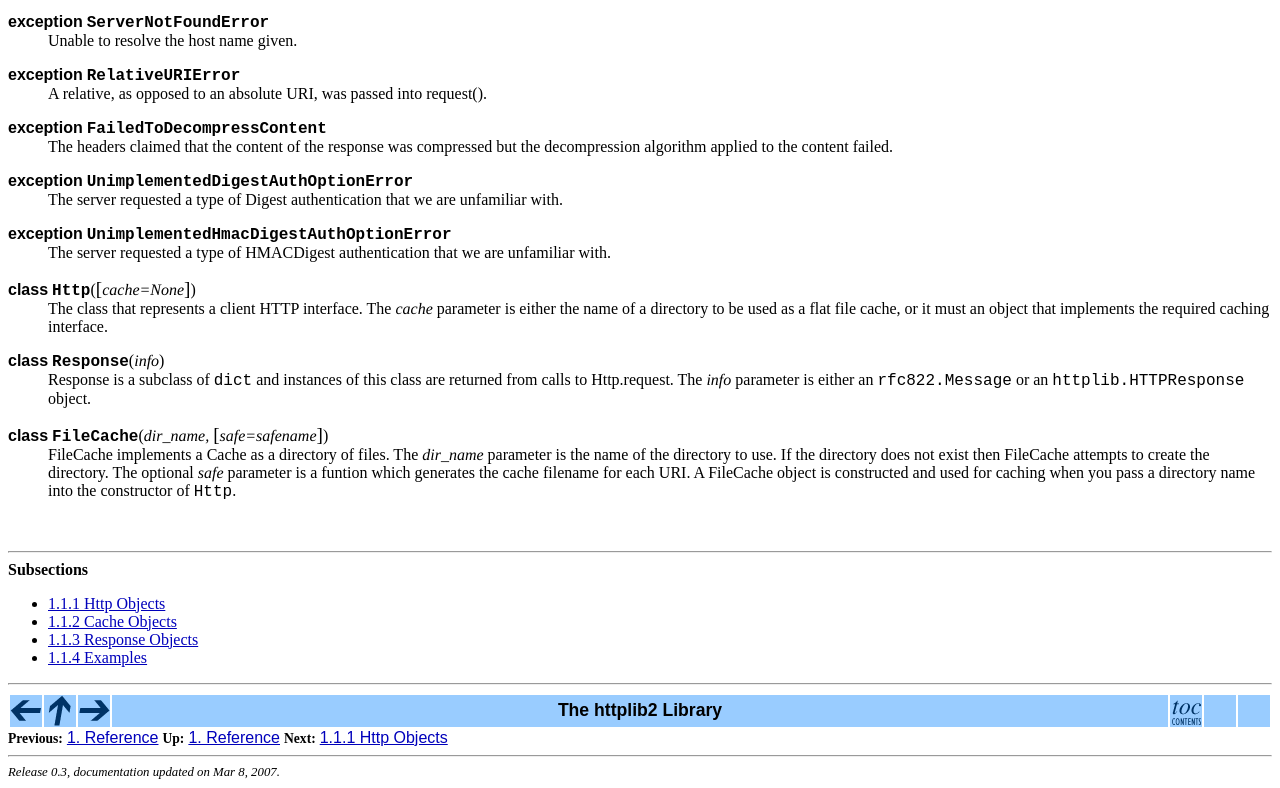
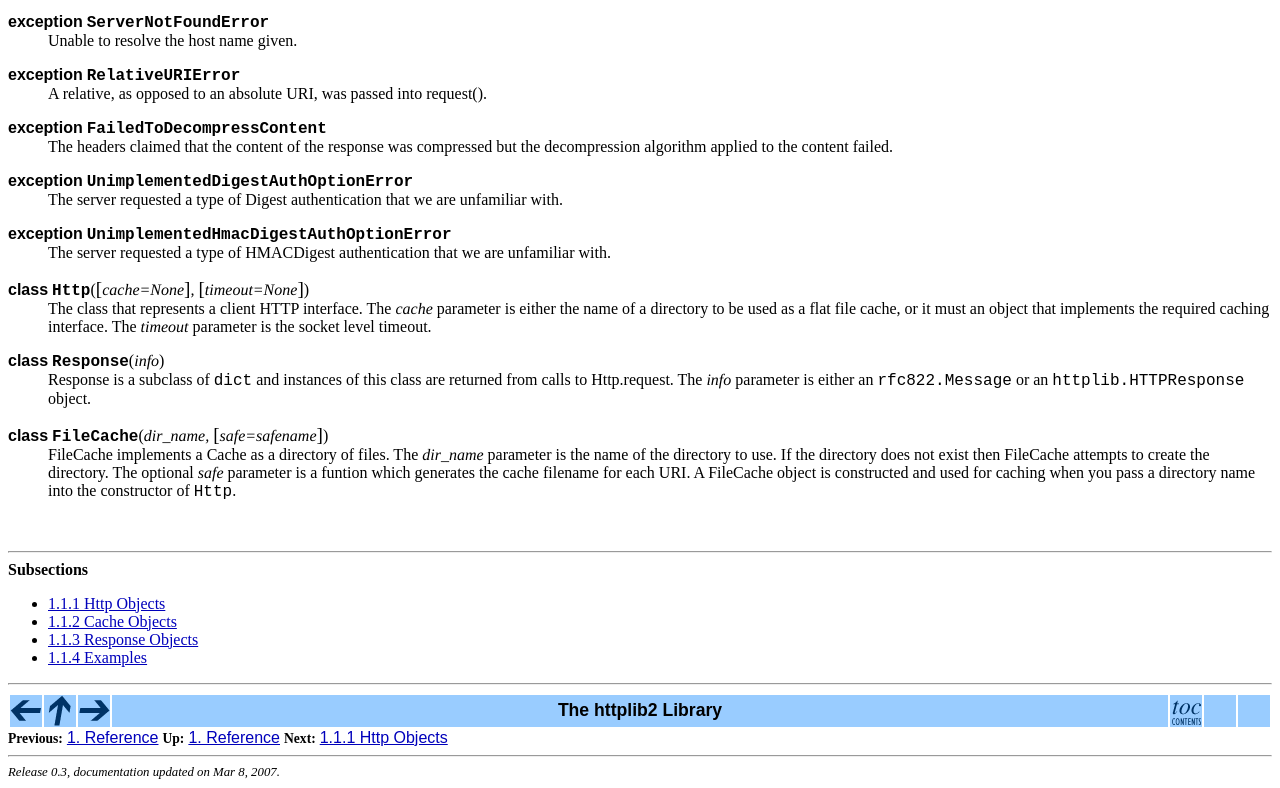
Before and after one commit to tanmayameher/httplib2, a plain HTML site: page ref/module-httplib2.html in a window 1280 px wide. Shown: the part 857-1645 px from the top of the page. Drawn offline with Linux system fonts and the light colour scheme.

Commit message:
Added documentation for Http() level timeout.

```diff
--- a/ref/module-httplib2.html
+++ b/ref/module-httplib2.html
@@ -169,12 +169,13 @@ are unfamiliar with.
 <P>
 <dl><dt><table cellpadding="0" cellspacing="0"><tr valign="baseline">
   <td><nobr><b><span class="typelabel">class</span>&nbsp;<tt id='l2h-11' xml:id='l2h-11' class="class">Http</tt></b>(</nobr></td>
-  <td><var></var><big>[</big><var>cache=None</var><big>]</big><var></var>)</td></tr></table></dt>
+  <td><var></var><big>[</big><var>cache=None</var><big>]</big><var>, </var><big>[</big><var>timeout=None</var><big>]</big><var></var>)</td></tr></table></dt>
 <dd>
 The class that represents a client HTTP interface.
 The <var>cache</var> parameter is either the name of a directory
 to be used as a flat file cache, or it must an object that
 implements the required caching interface.
+The <var>timeout</var> parameter is the socket level timeout.
 </dl>
 
 <P>
```
Also changed, not shown: 1 other file.
